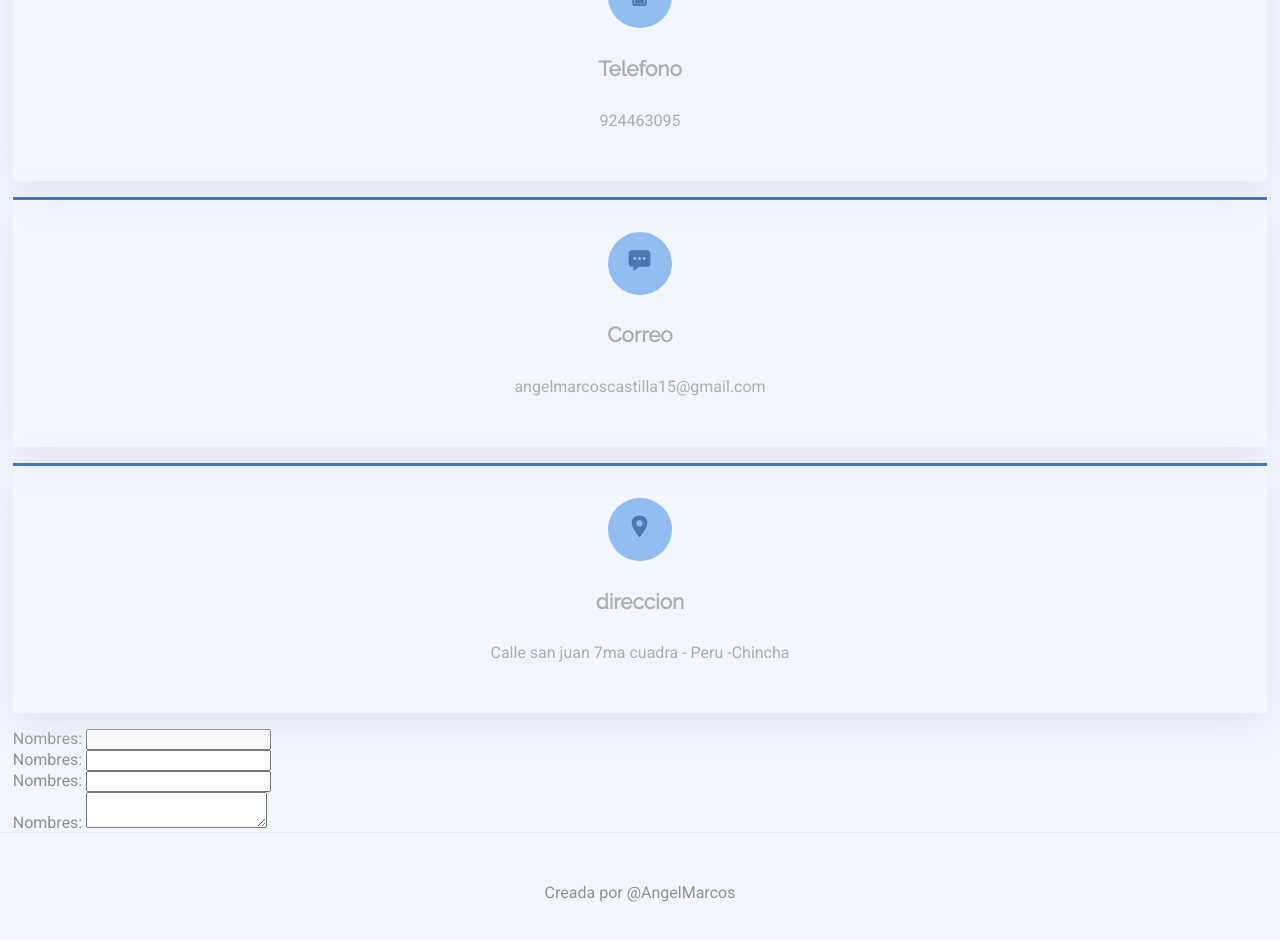
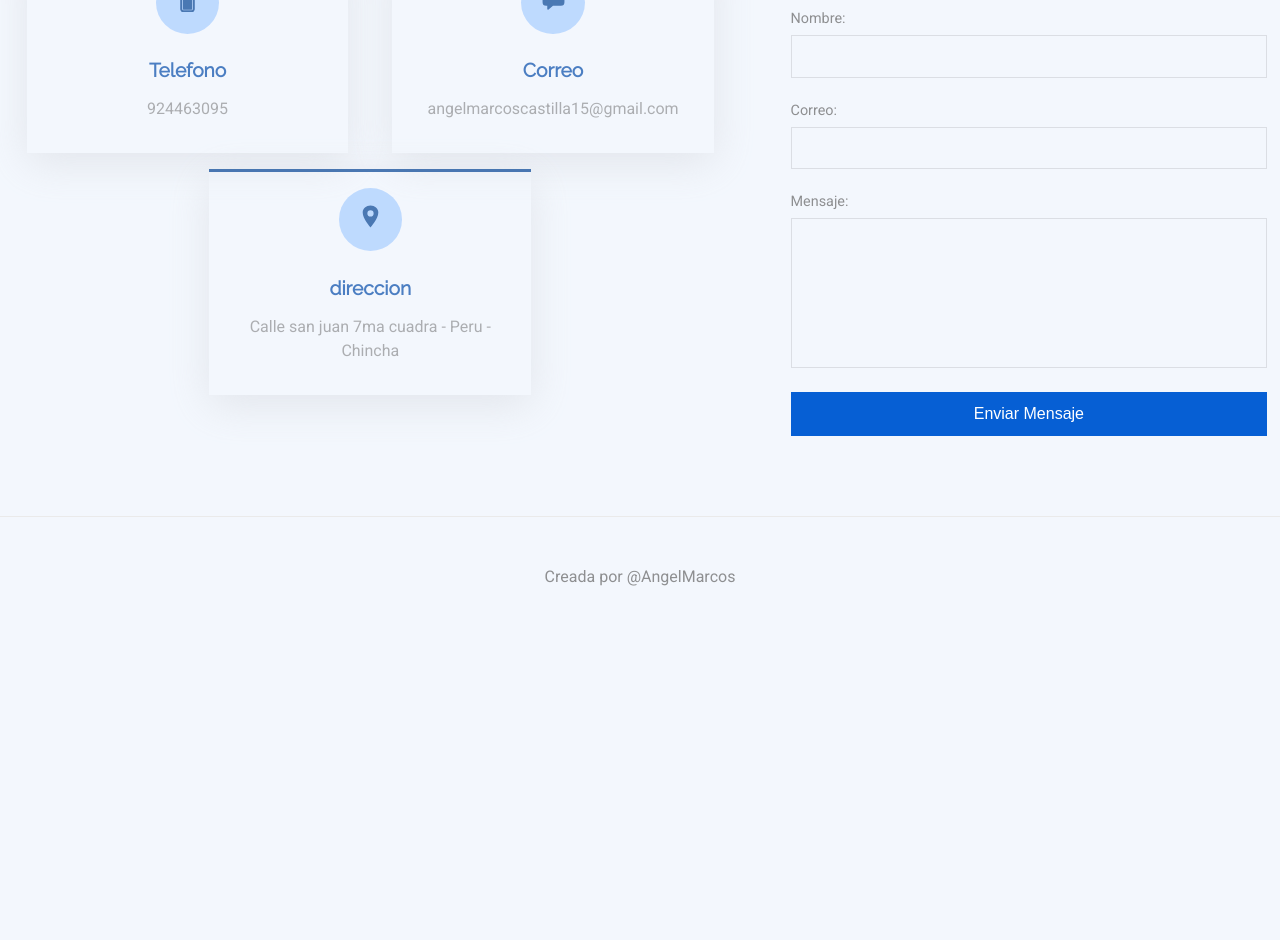
Before and after one commit to angelMarcosCastilla/angelMarcosPortafolio, a Next.js app: page /contacto in a window 1280 px wide. Shown: the part 240-1180 px from the top of the page. After the commit the page ends 877 px from the top, so only its background shows below. Built offline with nearby package versions, Linux system fonts and the light colour scheme.

Commit message:
feat create page  contact ui

```diff
--- a/components/Cards/cardContact/CardContact.module.css
+++ b/components/Cards/cardContact/CardContact.module.css
@@ -1,6 +1,6 @@
 .cardContact {
   width: 260px;
-  padding: 2rem 1rem;
+  padding: 1rem 1rem;
   border: none;
   border-top: 3px solid var(--color-primary-500);
   text-align: center;
@@ -12,12 +12,14 @@
 .cardContact span {
   font-size: 25px;
   border-radius: 50%;
-  background-color: var(--color-primary-100);
+  background-color: var(--color-primary-50);
   color: var(--color-primary-500);
   padding: 1rem 1.2rem;
   display: inline-block;
 }
 
 .cardContact h4 {
-  font-size: 1.3rem;
+  color: var(--color-primary-400);
+  font-size: 1.2rem;
+  margin-bottom: 1rem;
 }
--- /dev/null
+++ b/components/Form/form.module.css
@@ -0,0 +1,52 @@
+
+
+.formGroup {
+  display: block;
+  margin-bottom: 1.5rem;
+}
+
+.formLabel {
+  display: block;
+  margin-bottom: .5rem;
+  font-size: .9rem;
+}
+
+.formInput {
+  display: block;
+  width: 100%;
+  padding: .8rem 1rem;
+  border: 1px solid var(--gray-400);
+  background-color: transparent;
+  color: var(--gray-500);
+  outline: none;
+}
+
+.formInput:focus{
+  border-color: var(--color-primary-100);
+  box-shadow: 0 3px 20px var(--color-primary-50);
+  caret-color: var(--gray-500);
+  color: var(--gray-500);
+}
+
+.button{
+  width: 100%;
+  padding: .8rem;
+  border:none;
+  color: var(--white);
+  background: var(--color-primary-300);
+  font-size:1rem;
+  text-transform: capitalize;
+  cursor: pointer;
+}
+.button:hover{
+  opacity: .9;
+}
+.button:active{
+  opacity: .9;
+}
+
+.textArea{
+  height: 150px;
+  resize: none;
+  font-family: inherit;
+}
--- /dev/null
+++ b/components/Form/index.js
@@ -0,0 +1,21 @@
+import style from "./form.module.css";
+
+export default function Form() {
+  return (
+    <form className={style.form}>
+      <div className={style.formGroup}>
+        <label className={style.formLabel}>Nombre: </label>
+        <input className={style.formInput} />
+      </div>
+      <div className={style.formGroup}>
+        <label className={style.formLabel}>Correo: </label>
+        <input className={style.formInput} />
+      </div>
+      <div className={style.formGroup}>
+        <label className={style.formLabel}>Mensaje: </label>
+        <textarea className={`${style.formInput} ${style.textArea}`} />
+      </div>
+      <button className={style.button}>Enviar mensaje</button>
+    </form>
+  );
+}
--- a/pages/contacto/Contact.module.css
+++ b/pages/contacto/Contact.module.css
@@ -0,0 +1,42 @@
+.container {
+  padding: 3rem 0;
+  display: flex;
+  align-items: center;
+  justify-content: space-between;
+}
+
+.containerInfo {
+  width: 57%;
+  display: flex;
+  flex-wrap: wrap;
+  gap: 1rem;
+  justify-content: flex-start;
+}
+
+.containerInfo > * {
+  width: 45%;
+  margin: auto;
+}
+.containerForm {
+  width: 38%;
+  padding: 2rem 0;
+}
+
+@media screen and (max-width: 1000px) {
+  .container {
+    flex-direction: column;
+  }
+  .containerInfo {
+    width: 90%;
+  }
+  .containerForm {
+    width: 90%;
+    padding: 2rem 0;
+  }
+}
+
+@media screen and (max-width: 700px) {
+  .containerInfo > * {
+    width: 100%;
+  }
+}
--- a/pages/contacto/index.js
+++ b/pages/contacto/index.js
@@ -8,42 +8,33 @@ import {
   IoChatboxEllipses,
   IoLocationSharp,
 } from "react-icons/io5";
+import Form from "../../components/Form";
 
 export default function Contacto() {
   return (
     <Layout>
       <section className={`container ${style.contact}`}>
-        <Subtitle>Contactame</Subtitle>
         <div className={style.container}>
           <div className={style.containerInfo}>
             <CardContact
               title="Telefono"
               text="924463095"
               icon={IoPhonePortrait}
-
             />
-            <CardContact title="Correo" text="angelmarcoscastilla15@gmail.com" icon={IoChatboxEllipses} />
-            <CardContact title="direccion" text="Calle san juan 7ma cuadra - Peru -Chincha" icon={IoLocationSharp} />
+            <CardContact
+              title="Correo"
+              text="angelmarcoscastilla15@gmail.com"
+              icon={IoChatboxEllipses}
+            />
+            <CardContact
+              title="direccion"
+              text="Calle san juan 7ma cuadra - Peru -Chincha"
+              icon={IoLocationSharp}
+            />
           </div>
-          <div>
-            <form>
-              <div>
-                <label>Nombres: </label>
-                <input />
-              </div>
-              <div>
-                <label>Nombres: </label>
-                <input />
-              </div>
-              <div>
-                <label>Nombres: </label>
-                <input />
-              </div>
-              <div>
-                <label>Nombres: </label>
-                <textarea />
-              </div>
-            </form>
+          <div className={style.containerForm}>
+            <Subtitle>Contactame</Subtitle>
+            <Form />
           </div>
         </div>
       </section>
--- a/styles/globals.css
+++ b/styles/globals.css
@@ -1,6 +1,7 @@
 @import url("https://fonts.googleapis.com/css2?family=Raleway:ital,wght@0,400;1,600&family=Roboto&display=swap");
 
 :root {
+  --color-primary-50: #a9ceff;
   --color-primary-100: #6ba4f0;
   --color-primary-200: #1f6fd8;
   --color-primary-300: #065fd4;
```
Also changed, not shown: .babelrc (deleted).
